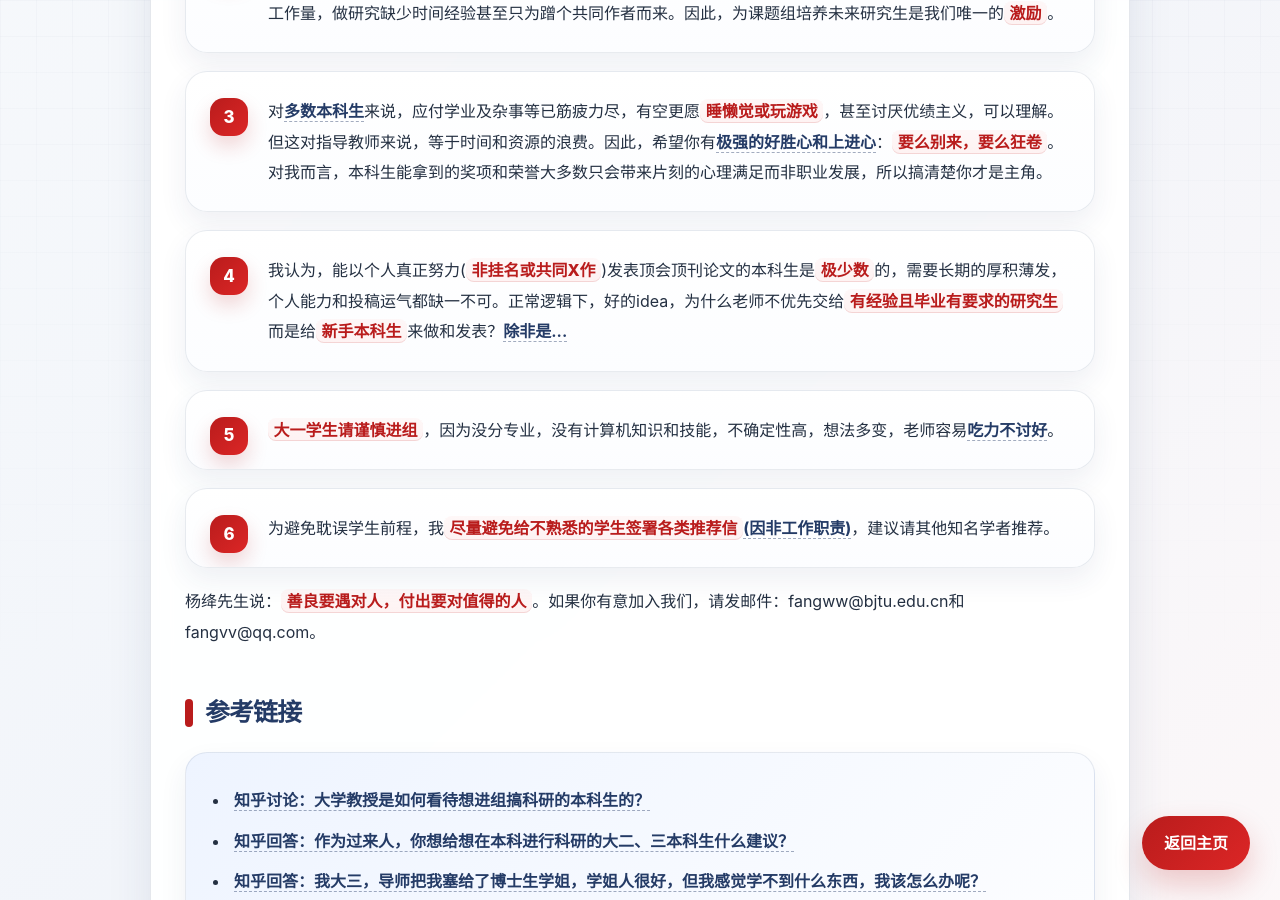
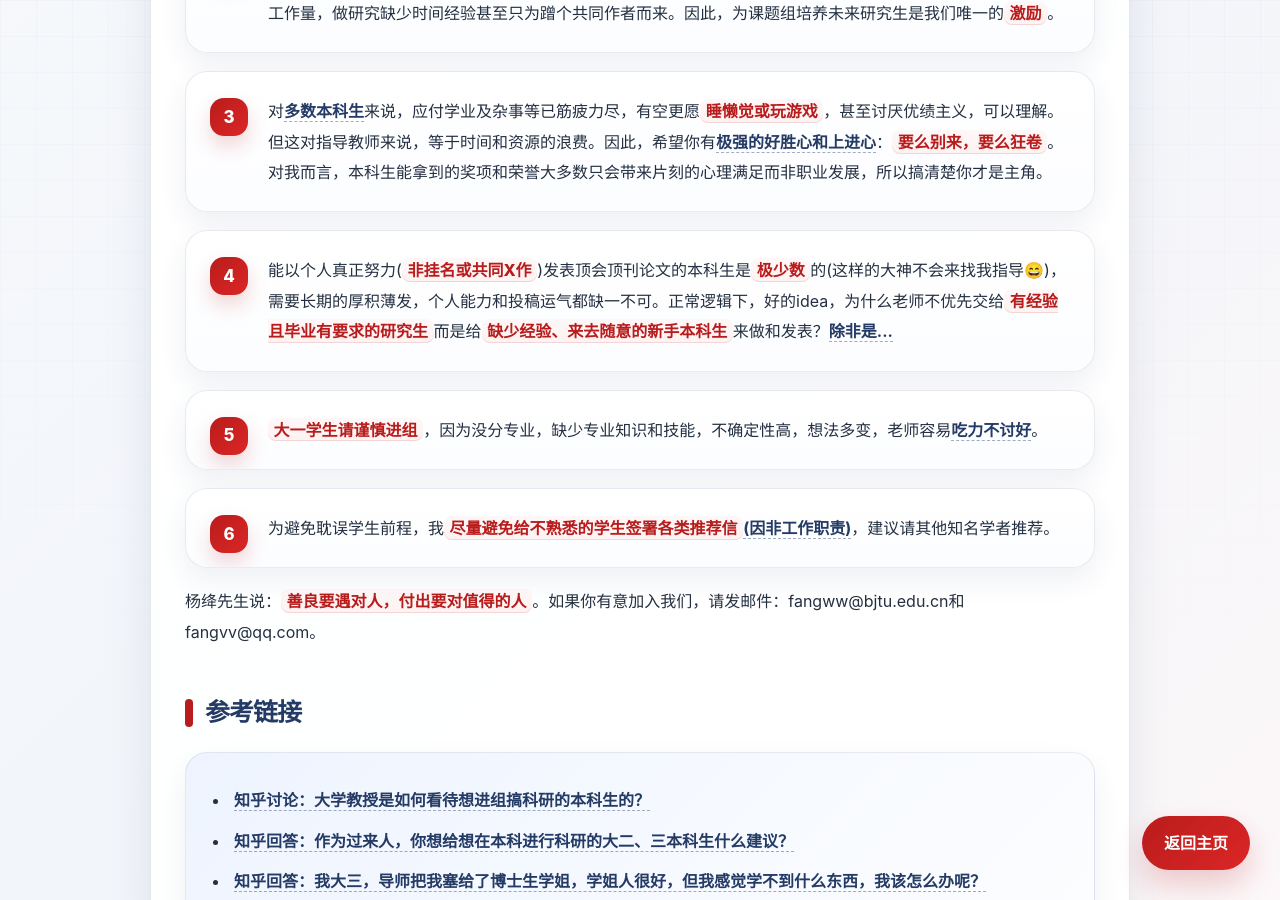
Before and after one commit to fangvv/Homepage, a Jekyll site: the page faq.html, which Jekyll copies as it is, in a window 1280 px wide and 900 px high, scrolled down 663 px. Built offline with Jekyll 4.4.1, drawn with Linux system fonts in a browser that asks for light colours; comment, search, counter and statistics services are not loaded.

Commit message:
update faq

```diff
--- a/faq.html
+++ b/faq.html
@@ -61,17 +61,19 @@
                         rel="noopener noreferrer">极强的好胜心和上进心</a>：<strong>要么别来，要么狂卷</strong>。对我而言，本科生能拿到的奖项和荣誉大多数只会带来片刻的心理满足而非职业发展，所以搞清楚你才是主角。
                 </li>
 
-                <li>我认为，能以个人真正努力(<strong>非挂名或共同X作</strong>)发表顶会顶刊论文的本科生是<strong>极少数</strong>的，需要长期的厚积薄发，个人能力和投稿运气都缺一不可。正常逻辑下，好的idea，为什么老师不优先交给<strong>有经验且毕业有要求的研究生</strong>而是给<strong>新手本科生</strong>来做和发表？<a
+                <li>能以个人真正努力(<strong>非挂名或共同X作</strong>)发表顶会顶刊论文的本科生是<strong>极少数</strong>的(这样的大神不会来找我指导😄)，需要长期的厚积薄发，个人能力和投稿运气都缺一不可。正常逻辑下，好的idea，为什么老师不优先交给<strong>有经验且毕业有要求的研究生</strong>而是给<strong>缺少经验、来去随意的新手本科生</strong>来做和发表？<a
                         href="https://www.zhihu.com/question/2014876930340569682/answer/2015195763613914710"
                         target="_blank" rel="noopener noreferrer">除非是...</a></li>
 
-                <li><strong>大一学生请谨慎进组</strong>，因为没分专业，没有计算机知识和技能，不确定性高，想法多变，老师容易<a
+                <li><strong>大一学生请谨慎进组</strong>，因为没分专业，缺少专业知识和技能，不确定性高，想法多变，老师容易<a
                         href="https://www.zhihu.com/question/519787074/answer/3389339862" target="_blank"
                         rel="noopener noreferrer">吃力不讨好</a>。</li>
 
                 <li>为避免耽误学生前程，我<strong>尽量避免给不熟悉的学生签署各类推荐信</strong><a
                         href="https://opinion.cw.com.tw/blog/profile/52/article/12180" target="_blank"
                         rel="noopener noreferrer">(因非工作职责)</a>，建议请其他知名学者推荐。</li>
+
+
             </ol>
 
             <p>杨绛先生说：<strong>善良要遇对人，付出要对值得的人</strong>。如果你有意加入我们，请发邮件：fangww@bjtu.edu.cn和fangvv@qq.com。</p>
```
